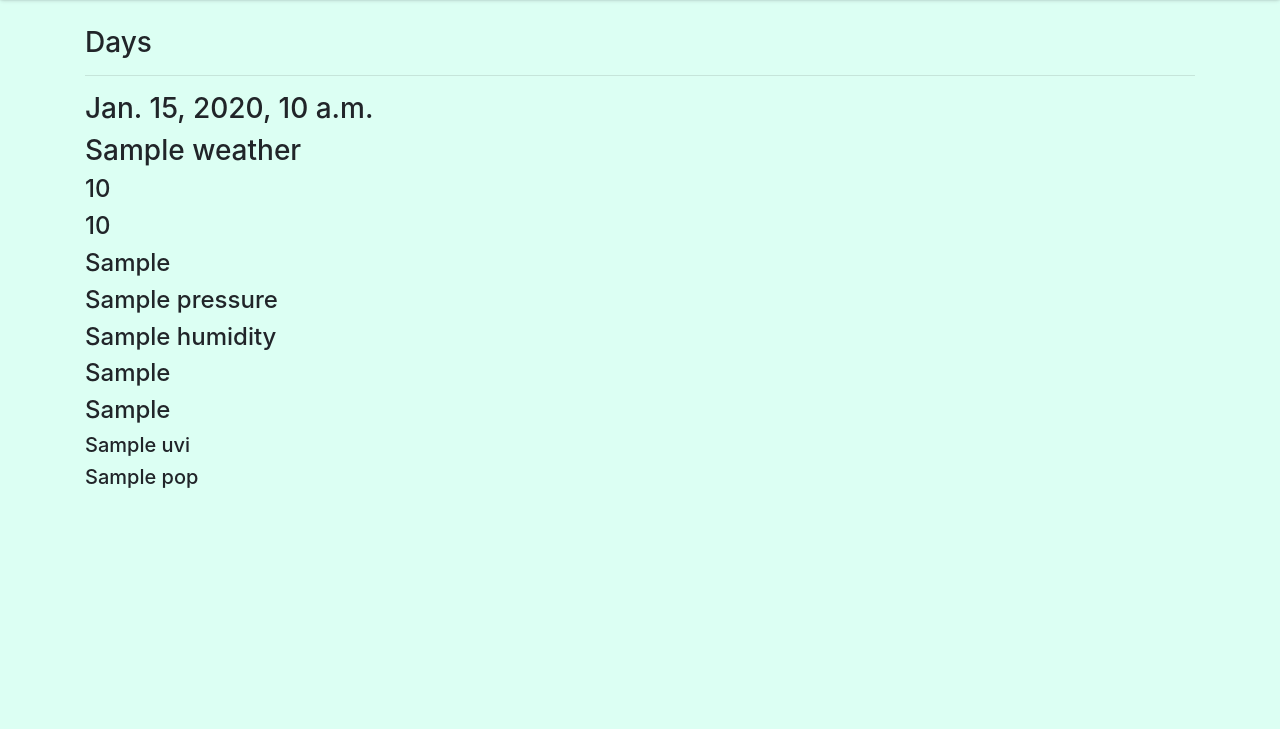
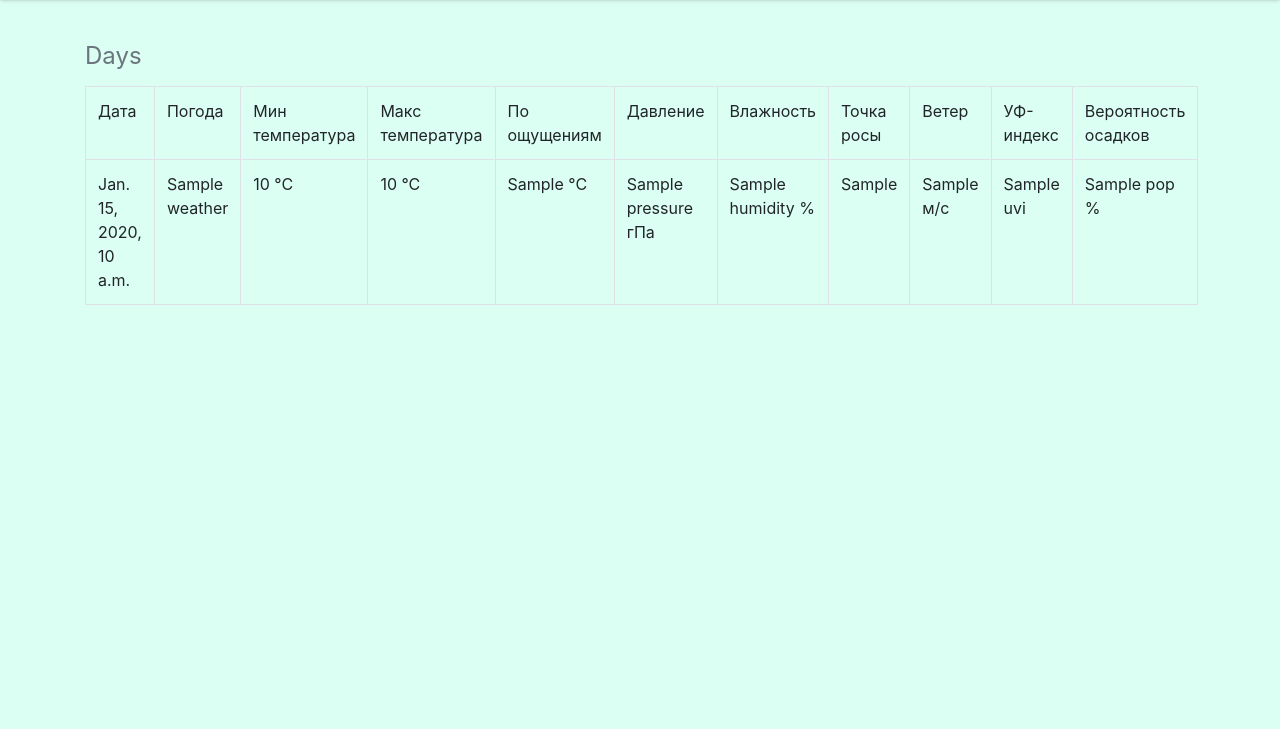
Before and after one commit to erikgab01/pcpo, a Django app: template pcpo/goodweather/templates/goodweather/homepage.html in a window 1280 px wide. Shown: the part 68-797 px from the top of the page. Run offline with Django 3.2, Linux system fonts and the light colour scheme; the template is opened without the code that fills it: most values are stand-ins (such as "Sample title", 1, 10 or a date in 2020); some libraries are stand-ins or nearby versions.

Commit message:
Added table to display days

```diff
--- a/pcpo/goodweather/static/style.css
+++ b/pcpo/goodweather/static/style.css
@@ -29,3 +29,8 @@ a, a:hover, a:active, a:visited, a:focus {
 	margin-left: auto !important;
 	margin-bottom: 2% !important;
 }
+
+caption {
+  caption-side: top;
+  font-size: 24px;
+}
--- a/pcpo/goodweather/templates/goodweather/homepage.html
+++ b/pcpo/goodweather/templates/goodweather/homepage.html
@@ -4,27 +4,42 @@
 
 {% block content %}
 
-  <h3>Days</h3>
-  {% for day in object_list %}
+  <table class="table table-bordered border-info">
+    <caption>Days</caption>
+    <tr>
+      <td>Дата</td>
+      <td>Погода</td>
+      <td>Мин температура</td>
+      <td>Макс температура</td>
+      <td>По ощущениям</td>
+      <td>Давление</td>
+      <td>Влажность</td>
+      <td>Точка росы</td>
+      <td>Ветер</td>
+      <td>УФ-индекс</td>
+      <td>Вероятность осадков</td>
+    </tr>
 
-    <hr>
-    <h3>{{ day.date }}</h3>
-    <h3>{{ day.weather }}</h3>
-    <h4>{{ day.temp_min }}</h4>
-    <h4>{{ day.temp_max }}</h4>
-    <h4>{{ day.feels_like_day }}</h4>
-    <h4>{{ day.pressure }}</h4>
-    <h4>{{ day.humidity }}</h4>
-    <h4>{{ day.dew_point }}</h4>
-    <h4>{{ day.wind_speed }}</h4>
-    <h5>{{ day.uvi }}</h5>
-    <h5>{{ day.pop }}</h5>
+    {% for day in object_list %}
+    <tr>
+      <td>{{ day.date }}</td>
+      <td>{{ day.weather }}</td>
+      <td>{{ day.temp_min }} °C</td>
+      <td>{{ day.temp_max }} °C</td>
+      <td>{{ day.feels_like_day }} °C</td>
+      <td>{{ day.pressure }} гПа</td>
+      <td>{{ day.humidity }} %</td>
+      <td>{{ day.dew_point }}</td>
+      <td>{{ day.wind_speed }} м/с</td>
+      <td>{{ day.uvi }}</td>
+      <td>{{ day.pop }} %</td>
+    </tr>
+    {% empty %} <!-- if list is empty -->
 
-  {% empty %} <!-- if list is empty -->
+    <td colspan="11" class="text-center">No days :( </td>
 
-    <h2>No days :( </h2>
+    {% endfor %}
 
-  {% endfor %}
-
+  </table>
 
 {% endblock %}
--- a/pcpo/goodweather/templates/layout/basic.html
+++ b/pcpo/goodweather/templates/layout/basic.html
@@ -7,10 +7,10 @@
     <meta http-equiv="Content-Type" content="text/html"; charset="utf-8">
     <meta name="viewport" content="width=device-width, initial-scale=1, shrink-to-fit=no">
 
+    <!-- Bootstrap CSS -->
+    <link rel="stylesheet" href="https://maxcdn.bootstrapcdn.com/bootstrap/4.0.0/css/bootstrap.min.css" integrity="sha384-Gn5384xqQ1aoWXA+058RXPxPg6fy4IWvTNh0E263XmFcJlSAwiGgFAW/dAiS6JXm" crossorigin="anonymous">
     <!-- Static files -->
     <link rel="stylesheet" type="text/css" href="{% static 'style.css' %}">
-    <!-- Bootstrap CSS -->
-    <link rel="stylesheet" href="https://maxcdn.bootstrapcdn.com/bootstrap/4.0.0/css/bootstrap.min.css" integrity="sha384-Gn5384xqQ1aoWXA+058RXPxPg6fy4IWvTNh0E263XmFcJlSAwiGgFAW/dAiS6JXm" crossorigin="anonymous">
 		<!-- leaflet CSS -->
 
     <title>Good Weather | {% block title %}{% endblock title %}</title>
--- a/requirements.txt
+++ b/requirements.txt
@@ -3,3 +3,4 @@ djangorestframework==3.12.4
 psycopg2>=2.8.6,<2.9
 django-crispy-forms==1.12.0
 django-cors-headers==3.7.0
+requests
```
